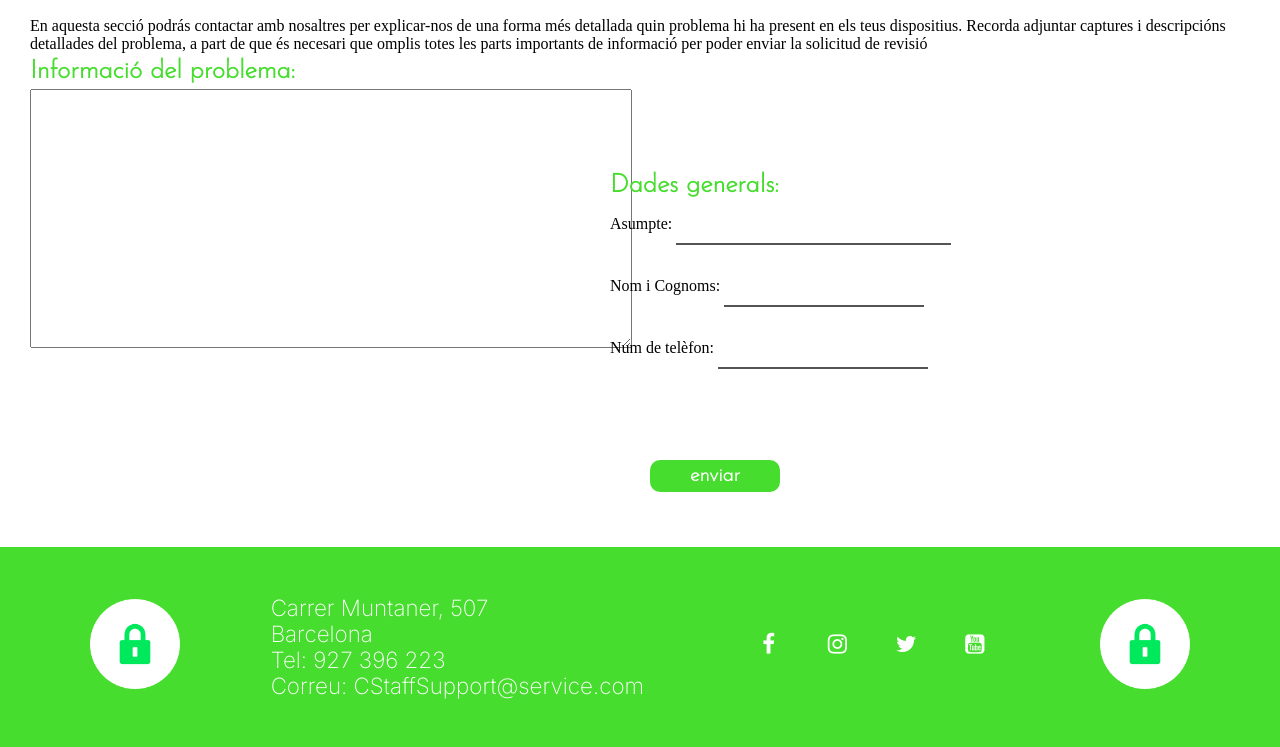
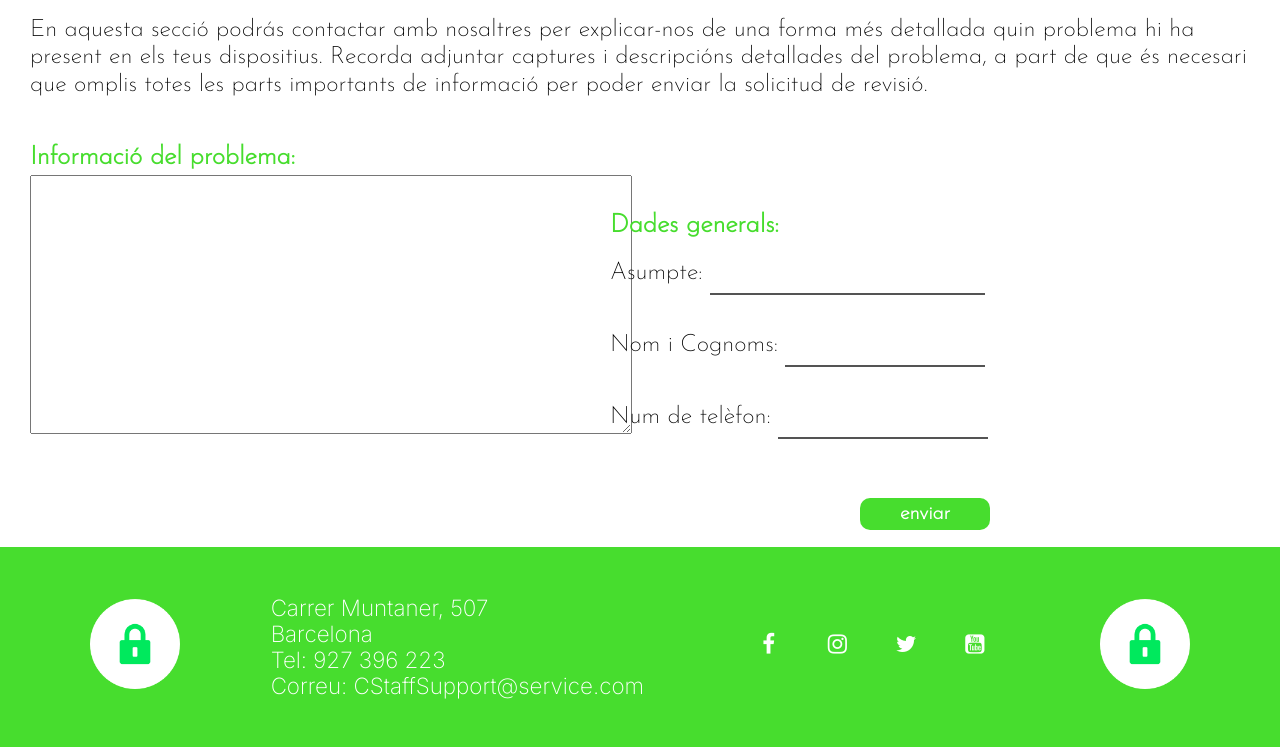
Before and after one commit to NilVizcaino/Codifyed-Project, a PHP site: page /revisio_seguretat.php in a window 1280 px wide. Shown: the part 200-947 px from the top of the page. Run offline with PHP 8.4, Linux system fonts and the light colour scheme.

Commit message:
te pute mareee

```diff
--- a/Pagina web/header_user.php
+++ b/Pagina web/header_user.php
@@ -26,7 +26,7 @@
 
     <style>
 
-    #carrito{
+    #cistella{
       position: absolute;
       top:10%;
       right:140px;
@@ -66,7 +66,7 @@
 
     <nav>
       <button>
-      <img id="carrito" src="cistella.svg"/>
+      <img id="cistella" src="cistella.svg"/>
       </button>
       <button>
       <img id="perfil" src="profile.svg"/>
--- a/Pagina web/revisio_seguretat.php
+++ b/Pagina web/revisio_seguretat.php
@@ -25,6 +25,7 @@
       font-family: "Josefin Sans", sans-serif;
       color:var(--verd);
       line-height:2.2rem;
+      margin-top: 5vh;
     }
 
     #envolcall_dades_personals{
@@ -76,12 +77,18 @@
       outline:none;
       margin-bottom: 20px;
     }
+    p{
+      font-family:"Josefin Sans", sans-serif;
+      font-size: 1.5rem;
+      margin-top: 10px;
+    }
+
 
     button#enviar{
       position: absolute;
       background-color:var(--verd);
-      top:650px;
-      right:500px;
+      top:40vh;
+      right:20px;
       height: 32px;
       width:130px;
       font-size:1.25rem;
@@ -107,7 +114,8 @@
     </div>
 
     <div id=div_paragref_qui_som>
-    <p>En aquesta secció podrás contactar amb nosaltres per explicar-nos de una forma més detallada quin problema hi ha present en els teus dispositius. Recorda adjuntar captures i descripcións detallades del problema, a part de que és necesari que omplis totes les parts importants de informació per poder enviar la solicitud de revisió</p>
+    <p>En aquesta secció podrás contactar amb nosaltres per explicar-nos de una forma més detallada quin problema hi ha present en els teus dispositius. Recorda adjuntar captures i descripcións detallades del problema, a part de que és necesari que omplis totes les parts importants de informació per poder enviar la solicitud de revisió.</p>
+
     <h2>Informació del problema:</h2>
     <textarea name="comentario" rows="14" cols="65"></textarea>
 
@@ -116,9 +124,8 @@
     <P>Asumpte:  <INPUT id="asumpte" type="text" name="asumpte">
     <P>Nom i Cognoms:  <INPUT id="Nom_i_Cognoms" type="text" name="nom">
     <P>Num de telèfon:  <INPUT id="Num_Telèfon" type="text" name="telefon">
+      <button type="button" id="enviar">enviar</button>
     </div>
-
-    <button type="button" id="enviar">enviar</button>
     </div>
     <div id="espai"></div>
   </body>
```
